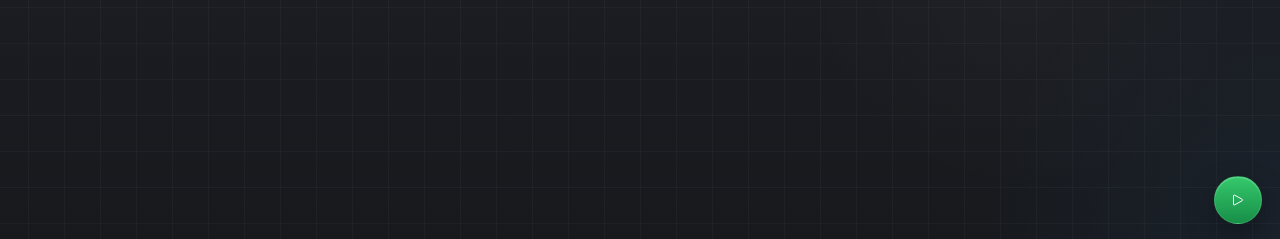
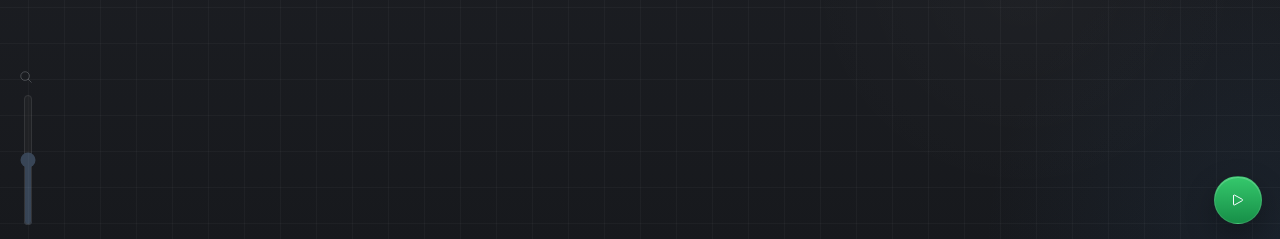
Before and after one commit to patrick123900/trading_engine_studio, a React (Vite) app: page / in a window 1280 px wide. Shown: the part 558-797 px from the top of the page. Built offline with nearby package versions, Linux system fonts and the light colour scheme.

Commit message:
Added trade export functionality and general optimization

```diff
--- a/src/components/Canvas.tsx
+++ b/src/components/Canvas.tsx
@@ -2,6 +2,7 @@ import { useEffect, useLayoutEffect, useMemo, useRef, useState, type CSSProperti
 import {
   ChevronDownIcon,
   ChevronUpIcon,
+  MagnifyingGlassIcon,
   PlayIcon,
   RectangleGroupIcon,
   Squares2X2Icon,
@@ -135,6 +136,11 @@ const PORT_DOT_SIZE = 10;
 const PORT_RADIUS = PORT_DOT_SIZE / 2;
 const WORLD_SIZE = 50000;
 const WORLD_ORIGIN = WORLD_SIZE / 2;
+const MIN_ZOOM = 0.45;
+const MAX_ZOOM = 2.2;
+const ZOOM_SLIDER_MIN = 0;
+const ZOOM_SLIDER_MAX = 100;
+const ZOOM_SLIDER_MID = 50;
 function clampCamera(
   nextCamera: { x: number; y: number; zoom: number },
   canvasSize: { width: number; height: number },
@@ -470,7 +476,7 @@ export function Canvas({
     const boundsHeight = Math.max(1, bounds.maxY - bounds.minY);
     const availableWidth = Math.max(1, canvasSize.width - padding * 2);
     const availableHeight = Math.max(1, canvasSize.height - padding * 2);
-    const nextZoom = Math.min(2.2, Math.max(0.45, Math.min(availableWidth / boundsWidth, availableHeight / boundsHeight)));
+    const nextZoom = Math.min(MAX_ZOOM, Math.max(MIN_ZOOM, Math.min(availableWidth / boundsWidth, availableHeight / boundsHeight)));
     const centerX = bounds.minX + boundsWidth / 2;
     const centerY = bounds.minY + boundsHeight / 2;
 
@@ -537,6 +543,54 @@ export function Canvas({
       x: (canvasSize.width / 2 - activeCamera.x) / activeCamera.zoom - WORLD_ORIGIN,
       y: (canvasSize.height / 2 - activeCamera.y) / activeCamera.zoom - WORLD_ORIGIN,
     };
+  };
+
+  const defaultZoom = Math.min(MAX_ZOOM, Math.max(MIN_ZOOM, initialCamera.zoom));
+
+  const zoomToSliderValue = (zoom: number) => {
+    const clampedZoom = Math.min(MAX_ZOOM, Math.max(MIN_ZOOM, zoom));
+    if (clampedZoom <= defaultZoom) {
+      const denominator = Math.max(defaultZoom - MIN_ZOOM, Number.EPSILON);
+      return ZOOM_SLIDER_MIN + ((clampedZoom - MIN_ZOOM) / denominator) * (ZOOM_SLIDER_MID - ZOOM_SLIDER_MIN);
+    }
+
+    const denominator = Math.max(MAX_ZOOM - defaultZoom, Number.EPSILON);
+    return ZOOM_SLIDER_MID + ((clampedZoom - defaultZoom) / denominator) * (ZOOM_SLIDER_MAX - ZOOM_SLIDER_MID);
+  };
+
+  const sliderValueToZoom = (sliderValue: number) => {
+    const clampedSlider = Math.min(ZOOM_SLIDER_MAX, Math.max(ZOOM_SLIDER_MIN, sliderValue));
+    if (clampedSlider <= ZOOM_SLIDER_MID) {
+      const ratio = (clampedSlider - ZOOM_SLIDER_MIN) / Math.max(ZOOM_SLIDER_MID - ZOOM_SLIDER_MIN, Number.EPSILON);
+      return MIN_ZOOM + ratio * (defaultZoom - MIN_ZOOM);
+    }
+
+    const ratio = (clampedSlider - ZOOM_SLIDER_MID) / Math.max(ZOOM_SLIDER_MAX - ZOOM_SLIDER_MID, Number.EPSILON);
+    return defaultZoom + ratio * (MAX_ZOOM - defaultZoom);
+  };
+
+  const setZoomAtViewportCenter = (nextZoom: number) => {
+    setCamera((current) => {
+      const clampedZoom = Math.min(MAX_ZOOM, Math.max(MIN_ZOOM, nextZoom));
+      const worldX = (canvasSize.width / 2 - current.x) / current.zoom;
+      const worldY = (canvasSize.height / 2 - current.y) / current.zoom;
+      const nextCamera = clampCamera(
+        {
+          zoom: clampedZoom,
+          x: canvasSize.width / 2 - worldX * clampedZoom,
+          y: canvasSize.height / 2 - worldY * clampedZoom,
+        },
+        canvasSize,
+      );
+      cameraRef.current = nextCamera;
+      return nextCamera;
+    });
+  };
+
+  const handleZoomSliderChange = (rawValue: number) => {
+    const snapThreshold = 4;
+    const snappedValue = Math.abs(rawValue - ZOOM_SLIDER_MID) <= snapThreshold ? ZOOM_SLIDER_MID : rawValue;
+    setZoomAtViewportCenter(sliderValueToZoom(snappedValue));
   };
 
   const visibleFields = (node: GraphNode, definition: NodeDefinition | undefined) => {
@@ -1105,7 +1159,7 @@ export function Canvas({
           setHoveredHelpTooltip(null);
           if (
             event.target instanceof Element &&
-            event.target.closest(".node-card, .group-header, .group-delete, .group-resize-handle, .context-menu, .run-button, .pending-connection-pill, .canvas-fab")
+            event.target.closest(".node-card, .group-header, .group-delete, .group-resize-handle, .context-menu, .run-button, .pending-connection-pill, .canvas-fab, .zoom-slider-stack")
           ) {
             return;
           }
@@ -1400,7 +1454,7 @@ export function Canvas({
           }
           const point = getViewportPoint(event.clientX, event.clientY);
           setCamera((current) => {
-            const nextZoom = Math.min(2.2, Math.max(0.45, current.zoom * (event.deltaY > 0 ? 0.92 : 1.08)));
+            const nextZoom = Math.min(MAX_ZOOM, Math.max(MIN_ZOOM, current.zoom * (event.deltaY > 0 ? 0.92 : 1.08)));
             const worldX = (point.x - current.x) / current.zoom;
             const worldY = (point.y - current.y) / current.zoom;
             const nextCamera = clampCamera(
@@ -1449,11 +1503,7 @@ export function Canvas({
                 className="group-header"
                 onPointerDown={(event) => {
                   event.stopPropagation();
-                  event.preventDefault();
                   const world = screenToWorld(event.clientX, event.clientY);
-                  try {
-                    viewportRef.current?.setPointerCapture(event.pointerId);
-                  } catch {}
                   groupDragRef.current = {
                     pointerId: event.pointerId,
                     groupId: group.id,
@@ -2301,6 +2351,29 @@ export function Canvas({
           </button>
         </div>
 
+        <div
+          className="zoom-slider-stack"
+          onPointerDown={(event) => {
+            event.stopPropagation();
+          }}
+        >
+          <MagnifyingGlassIcon className="zoom-slider-icon" aria-hidden="true" />
+          <div className="zoom-slider-track-wrap">
+            <input
+              type="range"
+              className="zoom-slider"
+              min={ZOOM_SLIDER_MIN}
+              max={ZOOM_SLIDER_MAX}
+              step={1}
+              value={Math.round(zoomToSliderValue(camera.zoom))}
+              onChange={(event) => {
+                handleZoomSliderChange(Number(event.target.value));
+              }}
+              aria-label="Zoom"
+            />
+          </div>
+        </div>
+
         <button
           type="button"
           className={`run-button ${isRunningBacktest ? "is-running" : ""}`}
--- a/src/core/engine/backtestRunner.ts
+++ b/src/core/engine/backtestRunner.ts
@@ -723,7 +723,7 @@ function buildBacktestResult(graph: StrategyGraph, snapshot: ExecutionSnapshot):
         if (pnl >= 0) {
           winningTrades += 1;
         }
-        tradeMarkers.push({ timestamp: timestamps[index], price: exitPrice, event: "exit", direction: position.direction });
+        tradeMarkers.push({ timestamp: timestamps[index], price: exitPrice, event: "exit", direction: position.direction, pnl: Number(pnl.toFixed(2)) });
         executedTrades.push({
           entryTimestamp: position.entryTimestamp,
           exitTimestamp: timestamps[index],
@@ -853,7 +853,7 @@ function buildBacktestResult(graph: StrategyGraph, snapshot: ExecutionSnapshot):
     if (pnl >= 0) {
       winningTrades += 1;
     }
-    tradeMarkers.push({ timestamp: finalTimestamp, price: exitPrice, event: "exit", direction: position.direction });
+    tradeMarkers.push({ timestamp: finalTimestamp, price: exitPrice, event: "exit", direction: position.direction, pnl: Number(pnl.toFixed(2)) });
     executedTrades.push({
       entryTimestamp: position.entryTimestamp,
       exitTimestamp: finalTimestamp,
--- a/src/core/types.ts
+++ b/src/core/types.ts
@@ -112,6 +112,7 @@ export interface TradeMarker {
   price: number;
   event: "entry" | "exit";
   direction: "long" | "short";
+  pnl?: number;
 }
 
 export interface TradeSummary {
--- a/src/styles/app.css
+++ b/src/styles/app.css
@@ -971,6 +971,46 @@ select {
     0 12px 30px rgba(0, 0, 0, 0.32);
 }
 
+.zoom-slider-stack {
+  position: absolute;
+  left: 18px;
+  bottom: 18px;
+  z-index: 10;
+  display: flex;
+  flex-direction: column;
+  align-items: center;
+  gap: 8px;
+  opacity: 0.25;
+  transition: opacity 140ms ease;
+}
+
+.zoom-slider-stack:hover {
+  opacity: 0.5;
+}
+
+.zoom-slider-icon {
+  width: 14px;
+  height: 14px;
+  color: #eef4fb;
+}
+
+.zoom-slider-track-wrap {
+  position: relative;
+  width: 16px;
+  height: 132px;
+}
+
+.zoom-slider {
+  width: 16px;
+  height: 132px;
+  writing-mode: vertical-lr;
+  direction: rtl;
+  background: transparent;
+  outline: none;
+  position: relative;
+  z-index: 2;
+}
+
 .run-button.is-running {
   filter: saturate(1.15);
   box-shadow:
@@ -1785,6 +1825,26 @@ select {
   justify-content: space-between;
 }
 
+.export-csv-button {
+  flex-shrink: 0;
+  padding: 4px 10px;
+  font-size: 0.72rem;
+  font-weight: 500;
+  letter-spacing: 0.02em;
+  color: #7eb8f7;
+  background: rgba(96, 165, 250, 0.08);
+  border: 1px solid rgba(96, 165, 250, 0.2);
+  border-radius: 6px;
+  cursor: pointer;
+  transition: background 120ms ease, border-color 120ms ease, color 120ms ease;
+}
+
+.export-csv-button:hover {
+  background: rgba(96, 165, 250, 0.15);
+  border-color: rgba(96, 165, 250, 0.35);
+  color: #bfdbfe;
+}
+
 .results-chart-legend {
   display: flex;
   flex-wrap: wrap;
```
Also changed, not shown: src/components/ResultsPanel.tsx (+111 -0 lines).
